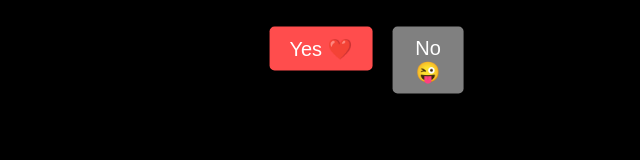
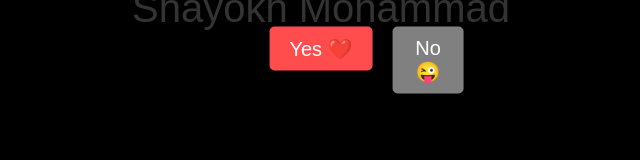
Before and after one commit to ShayokhMohammad/Love-Games-With-Shayokh-Mohammad-, a plain HTML site: page index.html in a window 1280 px wide. Shown: the whole page, without its empty margins (319-959 px from the left). Drawn offline with Linux system fonts and the light colour scheme.

Commit message:
Update index.html

```diff
--- a/index.html
+++ b/index.html
@@ -74,9 +74,20 @@
             from { transform: rotate(0deg); }
             to { transform: rotate(360deg); }
         }
+
+        #background-text {
+            position: absolute;
+            top: 50%;
+            left: 50%;
+            transform: translate(-50%, -50%);
+            font-size: 40px;
+            color: rgba(255, 255, 255, 0.2);
+            white-space: nowrap;
+        }
     </style>
 </head>
 <body>
+    <div id="background-text">Shayokh Mohammad</div>
     <div class="container">
         <h1 id="question">Do you love me? 🥰</h1>
         <button class="btn" id="yes" onclick="loveYou()">Yes ❤️</button>
@@ -97,7 +108,12 @@
         }
 
         function noClick() {
-            let messages = ["Are you sure? 😢", "Think again... 😟", "I'm breaking up with you! 💔", "Just kidding! 😂"];
+            let messages = [
+                "Are you sure? 😢",
+                "Think again... 😟",
+                "I'm breaking up with you! 💔",
+                "Just kidding! 😂"
+            ];
             playNoSound();
             showMessage(messages[noClickCount % messages.length]);
 
```
